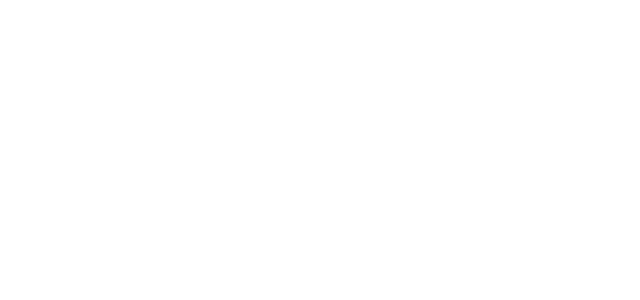
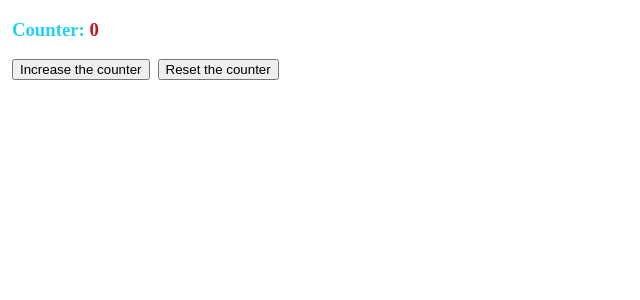
Before and after one commit to Alessandro-Ambra-dev/esercizi-React, a React (Create React App) app in the folder my-app/: page / in a window 1280 px wide. Shown: the top 300 px of the page, without its empty margins (0-640 px from the left). Built offline with nearby package versions, Linux system fonts and the light colour scheme.

Commit message:
feature: added es-30 of React

```diff
--- a/my-app/src/App.jsx
+++ b/my-app/src/App.jsx
@@ -1,7 +1,10 @@
 import React from "react";
+import { Counter } from "./Counter";
 
-export class App extends React.Component {
-  render() {
-    return <div></div>;
-  }
+export function App() {
+  return (
+    <div>
+      <Counter />
+    </div>
+  );
 }
--- /dev/null
+++ b/my-app/src/Counter.jsx
@@ -0,0 +1,26 @@
+import React, { useState } from "react";
+
+export function Counter({ intialValue = 0 }) {
+  const [counter, setCounter] = useState(intialValue);
+
+  function handleCounterIncrement() {
+    setCounter((c) => c + 1);
+  }
+
+  function handleResetCounter() {
+    setCounter(intialValue);
+  }
+  return (
+    <div>
+      <h3 className="mx-1 text-cyan-400">
+        Counter: <span className="text-red-700">{counter}</span>
+      </h3>
+      <button className="mx-1" onClick={handleCounterIncrement}>
+        Increase the counter
+      </button>
+      <button className="mx-1" onClick={handleResetCounter}>
+        Reset the counter
+      </button>
+    </div>
+  );
+}
```
Also changed, not shown: my-app/src/consegna.md (+1 -0 lines).
